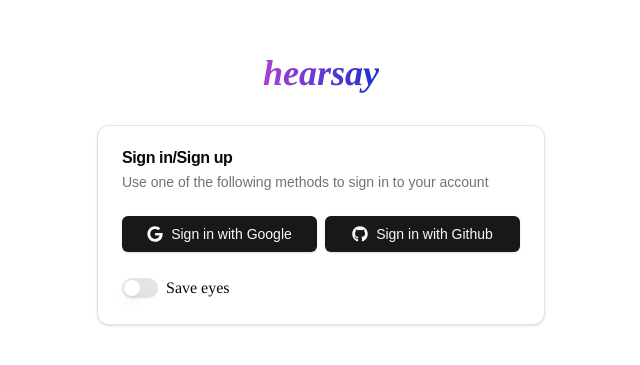
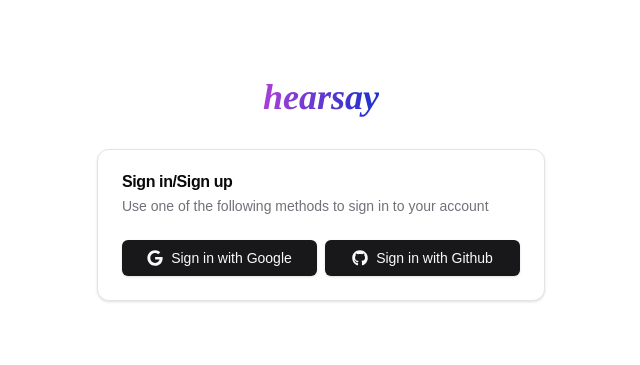
Before and after one commit to devendershekhawat/hearsay, a Next.js app: page /login in a window 1280 px wide. Shown: the part 211-576 px from the top of the page, without its empty margins (319-959 px from the left). Built offline with nearby package versions, Linux system fonts and the light colour scheme; no server answers.

Commit message:
remove theme switcher from login page

```diff
--- a/src/app/login/page.tsx
+++ b/src/app/login/page.tsx
@@ -11,33 +11,33 @@
 
 export default function Login() {
   const { theme, setTheme } = useTheme();
-  const [mounted, setMounted] = useState(false);
+  // const [mounted, setMounted] = useState(false);
 
-  useEffect(() => {
-    setMounted(true);
-  }, []);
+  // useEffect(() => {
+  //   setMounted(true);
+  // }, []);
 
   const handleSignInWithGoogle = async () => {
     await signInWithGoogle();
   };
 
   // Prevent hydration mismatch by not rendering theme switch until client-side
-  const renderThemeSwitch = () => {
-    if (!mounted) return null;
+  // const renderThemeSwitch = () => {
+  //   if (!mounted) return null;
 
-    return (
-      <div className="flex items-center gap-2">
-        <Switch
-          id="theme-switch"
-          checked={theme === 'dark'}
-          onCheckedChange={() => setTheme(theme === 'dark' ? 'light' : 'dark')}
-        />
-        <Label className="tinos-regular text-md" htmlFor="theme-switch">
-          {theme === 'dark' ? 'Eyes saved' : 'Save eyes'}
-        </Label>
-      </div>
-    );
-  };
+  //   return (
+  //     <div className="flex items-center gap-2">
+  //       <Switch
+  //         id="theme-switch"
+  //         checked={theme === 'dark'}
+  //         onCheckedChange={() => setTheme(theme === 'dark' ? 'light' : 'dark')}
+  //       />
+  //       <Label className="tinos-regular text-md" htmlFor="theme-switch">
+  //         {theme === 'dark' ? 'Eyes saved' : 'Save eyes'}
+  //       </Label>
+  //     </div>
+  //   );
+  // };
 
   return (
     <main className="flex flex-col items-center justify-center h-screen px-4 gap-8">
@@ -61,7 +61,7 @@
             </Button>
           </div>
         </CardContent>
-        <CardFooter>{renderThemeSwitch()}</CardFooter>
+        {/* <CardFooter>{renderThemeSwitch()}</CardFooter> */}
       </Card>
     </main>
   );
```
